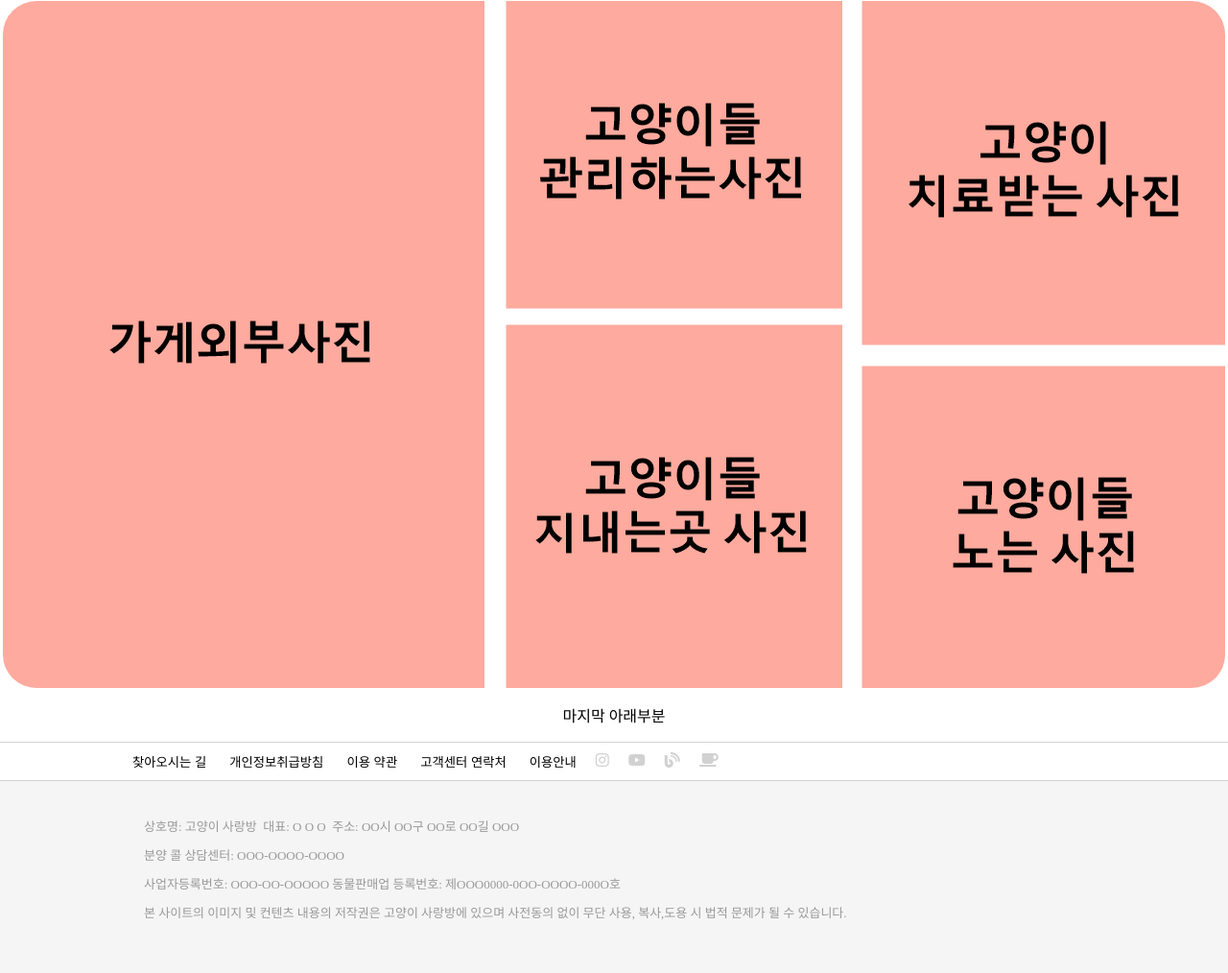
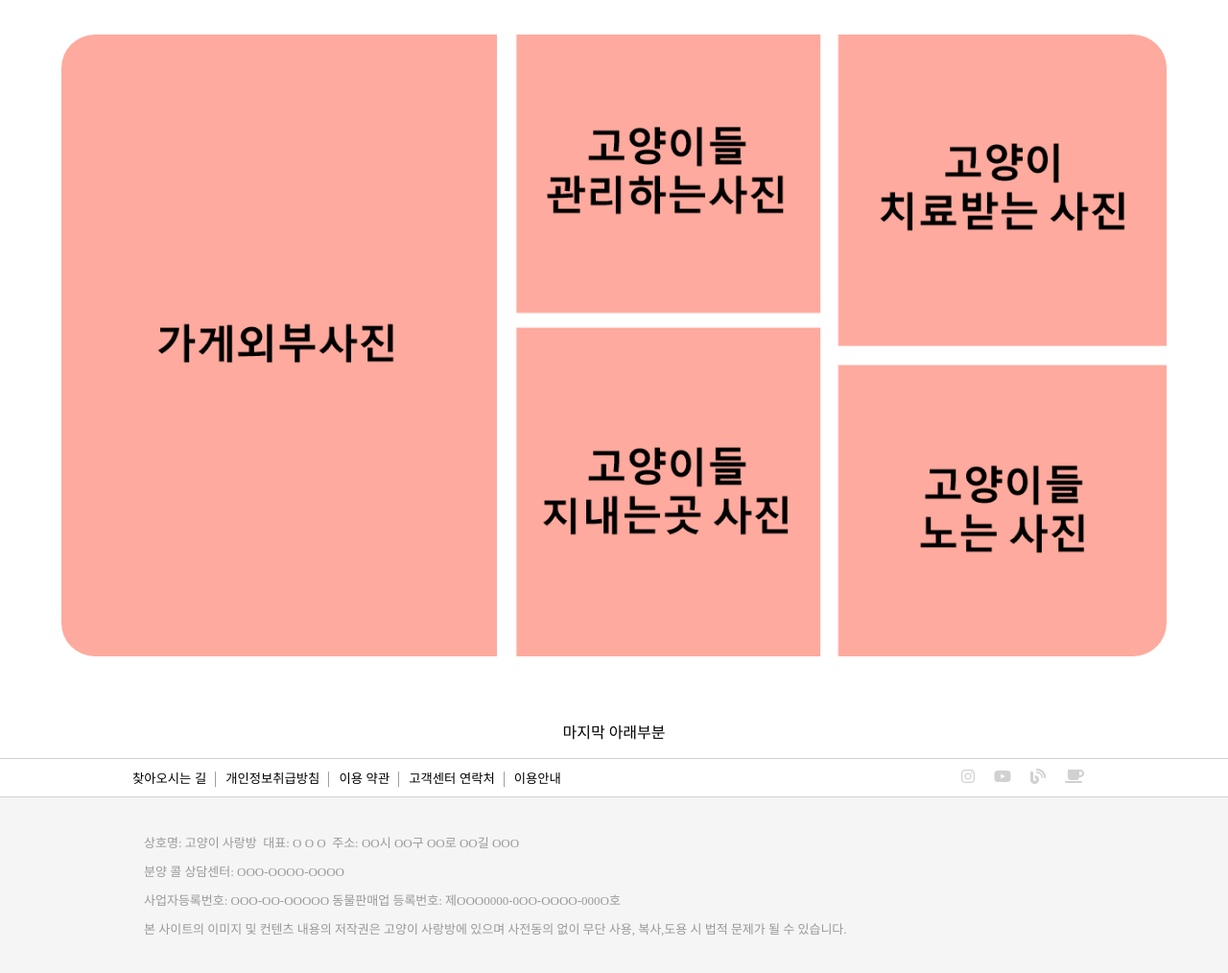
Before and after one commit to qorrudgma/Cat-Lounge, a plain HTML site: page index.html in a window 1280 px wide. Shown: the part 312-1326 px from the top of the page at 96% size. Drawn offline with Linux system fonts and the light colour scheme.

Commit message:
style: CSS 전반적인 스타일링 교체

```diff
--- a/style.css
+++ b/style.css
@@ -30,7 +30,7 @@ header {
 }
 
 .social-links a {
-    color: white;
+    color: rgb(0, 0, 0);
     margin-right: 10px;
     text-decoration: none;
     font-size: 1.5em;
@@ -207,29 +207,48 @@ header {
     color: #d57b6e;
 }
 
+#app {
+    display: flex;
+    width: 100%;
+    flex-direction: column;
+    align-items: center;
+}
+
 .image-slider {
-    padding-top: 15px;
+    display: flex;
+    padding: 50px;
+    width: 100%;
+    max-width: 90%;
+    align-items: center;
+    justify-content: center;
 }
 
 .slider-image {
+    display: flex;
     width: 100%;
     border-radius: 35px;
+
 }
 
 footer {
+    max-width: 100%;
     width: 100%;
 }
 
 .footer-service {
     display: flex;
+    width: 90%;
+    justify-content: space-between;
     flex-direction: row;
     padding-left: 10%;
     border-top: solid 1px #d1d1d1;
     border-bottom: solid 1px #d1d1d1;
 }
 
-.footer-button {
-    padding-right: 550px;
+.footer-buttons {
+    display: flex;
+    flex: 3;
+    position: relative;
 }
 
 .button-gray {
@@ -242,7 +261,7 @@ footer {
 .footer-links {
     display: flex;
     white-space: nowrap;
-    flex:4;
+    flex:1;
 }
 
 .footer-links a {
@@ -259,10 +278,10 @@ footer {
 .button-gray:not(:last-child)::after {
     content: "";
     position: absolute;
-    right: -5px;
-    top: 50%;
+    right: 0;
+    top: 55%;
     width: 1px;
-    height: 50%;
+    height: 40%;
     background-color: #9f9f9f;
     transform: translateY(-50%);
 }
@@ -283,3 +302,16 @@ footer {
     text-align: left;
     line-height: 30px;
 }
+
+.main-adoption {
+    display: flex;
+    width: 100%;
+    flex-direction: column;
+    align-items: center;
+}
+
+.line {
+    padding-top: 100px;
+    width: 90%;
+    border-bottom: solid 1px #d1d1d1;
+}
```
